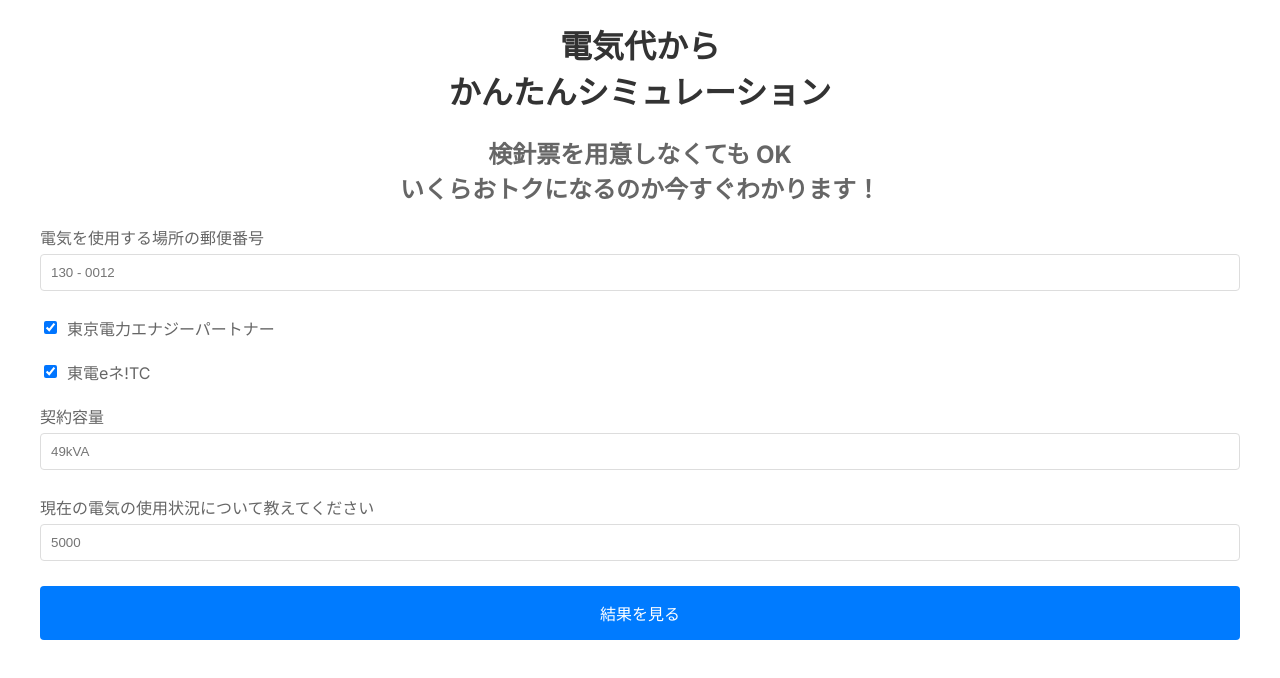
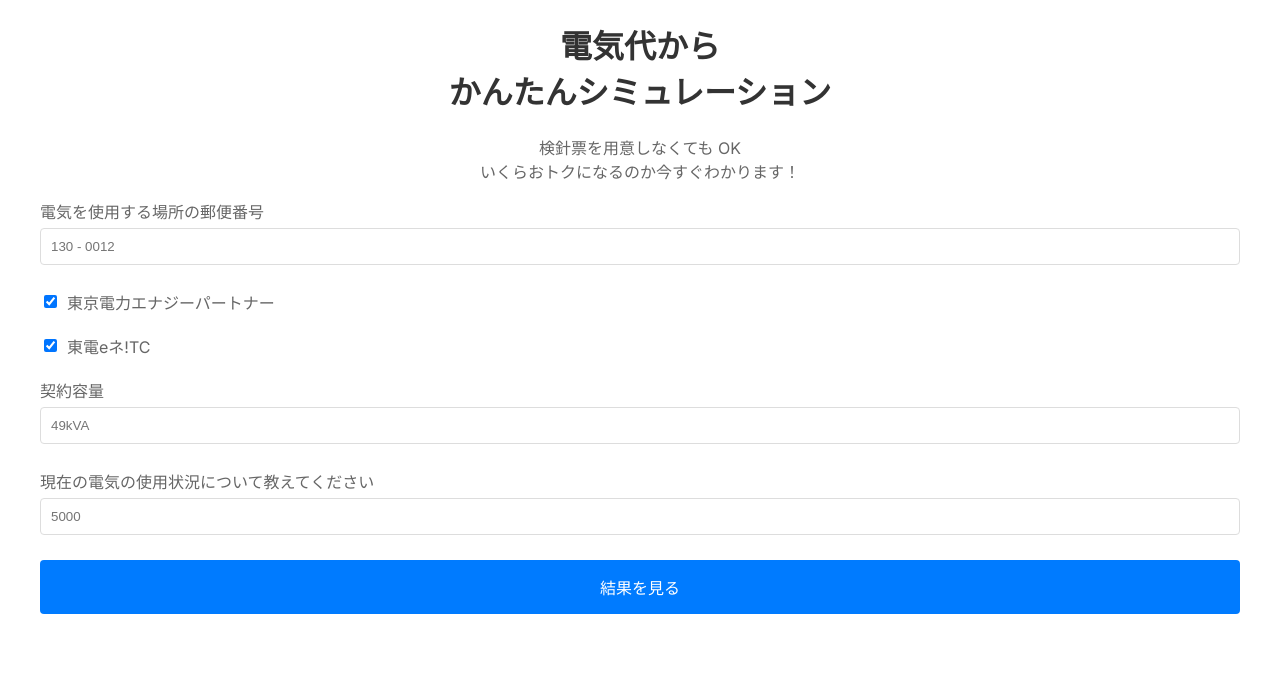
Before and after one commit to enechange/coding-challenge, a Next.js app in the folder frontend_challenge_2/challenges/k-taro56/: page / in a window 1280 px wide. Shown: the top 678 px of the page. Built offline with nearby package versions, Linux system fonts and the light colour scheme.

Commit message:
add header components

```diff
--- a/frontend_challenge_2/challenges/k-taro56/src/app/page.tsx
+++ b/frontend_challenge_2/challenges/k-taro56/src/app/page.tsx
@@ -2,6 +2,8 @@
 
 import { useState } from 'react';
 import styled from '@emotion/styled';
+
+import Header from '@/components/header';
 
 const Container = styled.div`
   min-height: 100vh;
@@ -120,16 +122,10 @@ const Home = () => {
 
   return (
     <Container>
-      <Title>
-        電気代から
-        <br />
-        かんたんシミュレーション
-      </Title>
-      <SubTitle>
-        検針票を用意しなくても OK
-        <br />
-        いくらおトクになるのか今すぐわかります！
-      </SubTitle>
+      <Header
+        title='電気代から\nかんたんシミュレーション'
+        subTitle='検針票を用意しなくても OK\nいくらおトクになるのか今すぐわかります！'
+      />
       <form onSubmit={handleSubmit}>
         <InputGroup>
           <Label>電気を使用する場所の郵便番号</Label>
--- /dev/null
+++ b/frontend_challenge_2/challenges/k-taro56/src/components/header.tsx
@@ -0,0 +1,40 @@
+import styled from '@emotion/styled';
+import React from 'react';
+
+type HeaderProps = {
+  title: string;
+  subTitle: string;
+};
+
+const HeaderStyle = styled.header`
+  text-align: center;
+`;
+
+const Title = styled.h1`
+  color: #333;
+`;
+
+const SubTitle = styled.p`
+  color: #666;
+`;
+
+const MultiLineText = ({ text }: { text: string }) =>
+  text.split('\\n').map((line, i) => (
+    <span key={i}>
+      {line}
+      <br />
+    </span>
+  ));
+
+const Header = ({ title, subTitle }: HeaderProps) => (
+  <HeaderStyle>
+    <Title>
+      <MultiLineText text={title} />
+    </Title>
+    <SubTitle>
+      <MultiLineText text={subTitle} />
+    </SubTitle>
+  </HeaderStyle>
+);
+
+export default Header;
```
